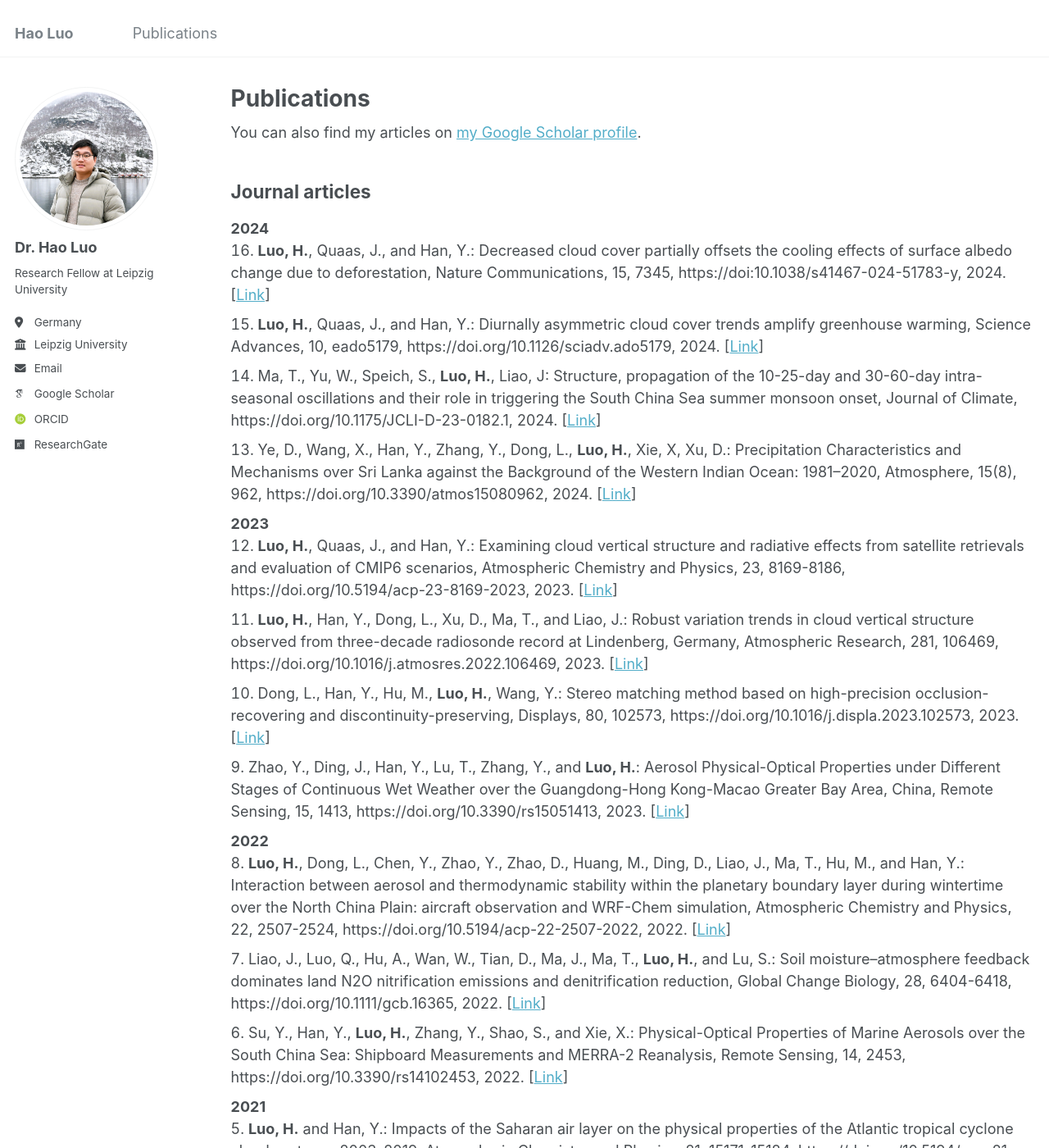
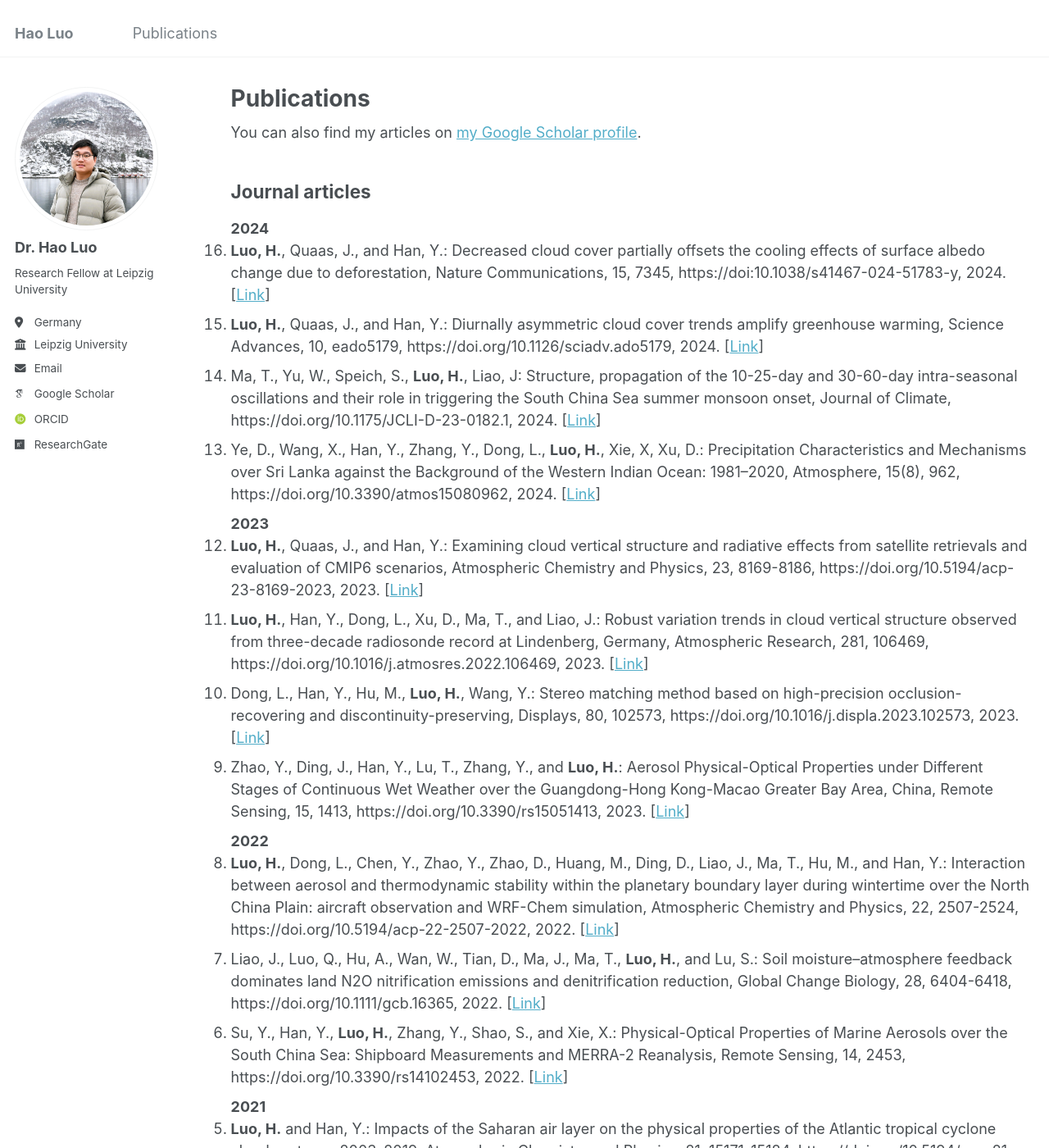
Before and after one commit to haoluo-atmos/haoluo-atmos.github.io, a Jekyll site: the page built from _pages/publications.html, in a window 1280 px wide and 1400 px high. Shown: the whole window at 82% size. Built offline with Jekyll 4.4.1, drawn with Linux system fonts in a browser that asks for light colours; some web fonts are replaced.

Commit message:
Update publications.html

```diff
--- a/_pages/publications.html
+++ b/_pages/publications.html
@@ -12,7 +12,6 @@ author_profile: true
         ol[reversed] {
             margin-left: 0;  /* 移除左侧的外边距 */
             padding-left: 0; /* 移除左侧的内边距 */
-            list-style-position: inside; /* 列表编号与内容对齐 */
         }
     </style>
 </head>
```
